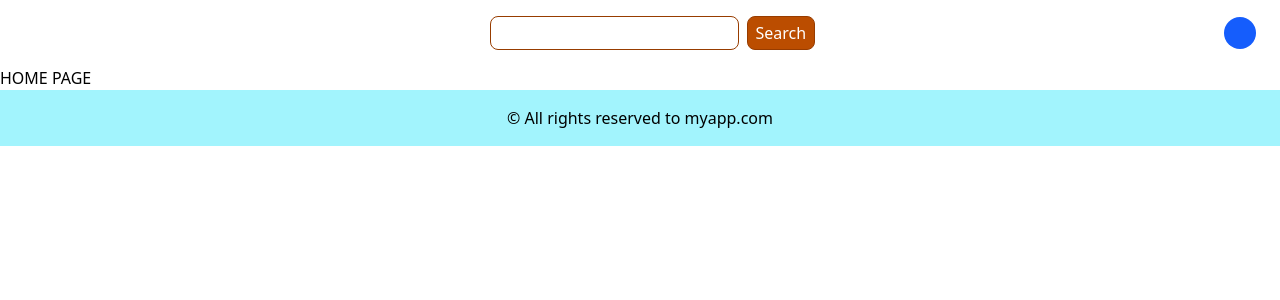
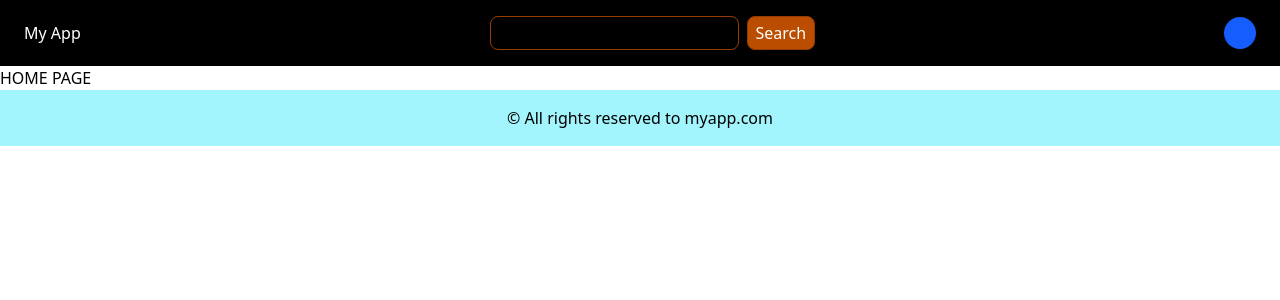
Before and after one commit to raghav511/ppa-mern, a React (Vite) app in the folder React/day9-day10-mini-project/: page / in a window 1280 px wide. Shown: the top 300 px of the page. Built offline with nearby package versions, Linux system fonts and the light colour scheme.

Commit message:
fix: update navbar background color for better visibility

```diff
--- a/React/day9-day10-mini-project/src/components/Navbar.jsx
+++ b/React/day9-day10-mini-project/src/components/Navbar.jsx
@@ -14,7 +14,7 @@ const Navbar = () => {
     };
 
     return (
-        <nav className="flex px-6 py-4 justify-between items-center bg-black-200 text-white">
+        <nav className="flex px-6 py-4 justify-between items-center bg-black text-white">
             <Link to="/">My App</Link>
             <div>
                 <input
```
